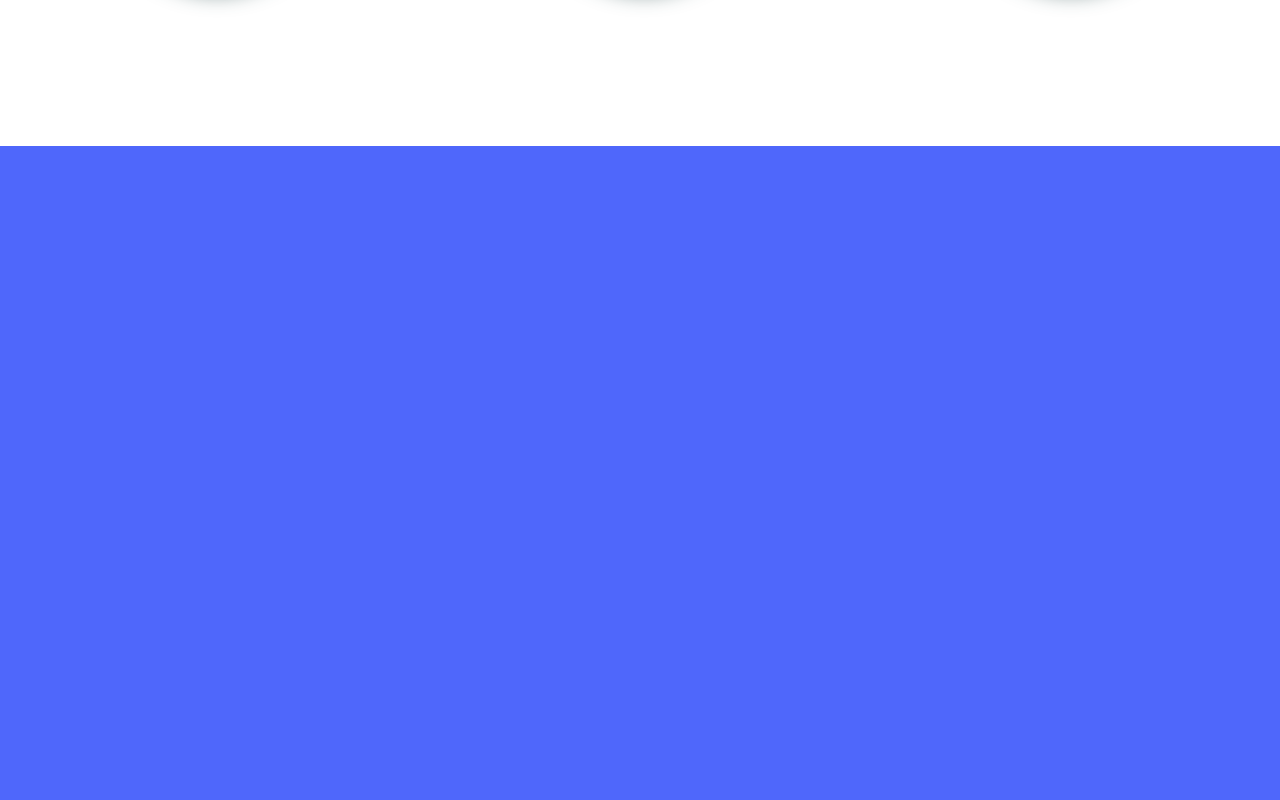
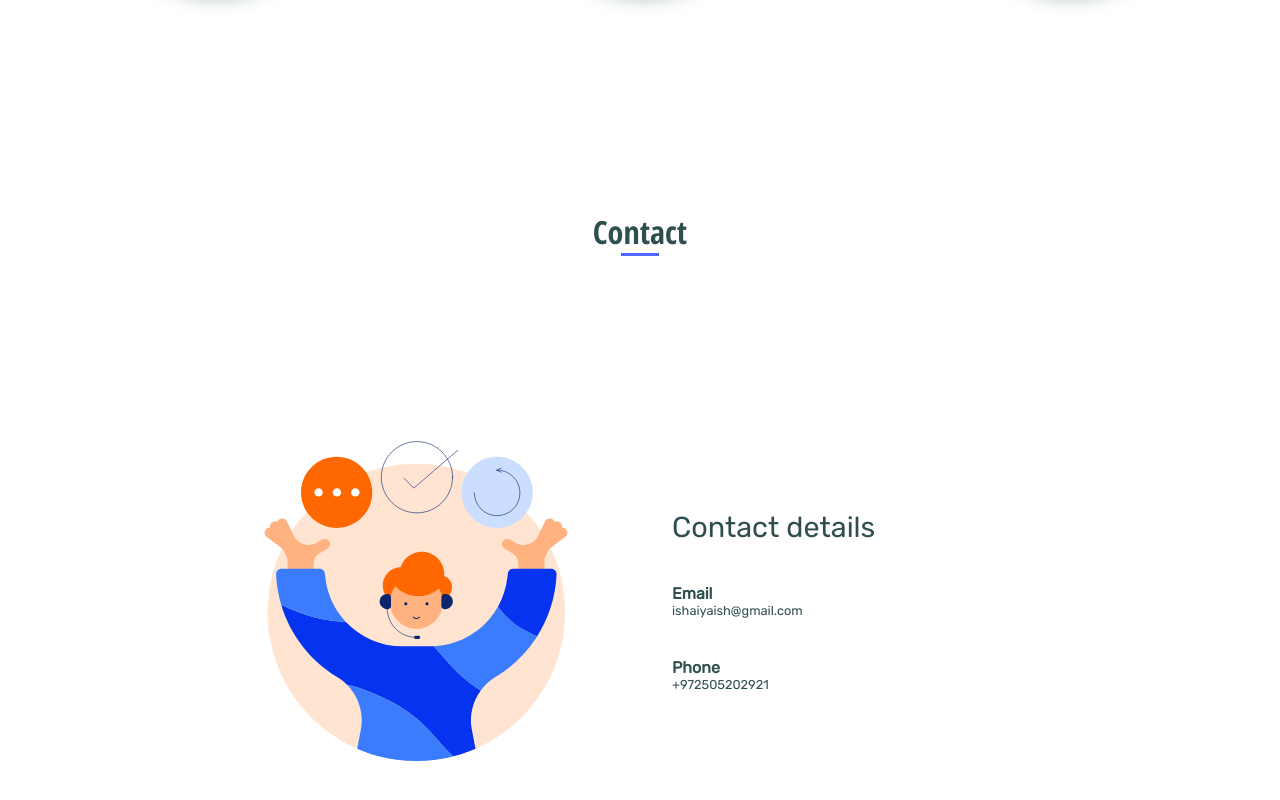
Before and after one commit to ishaishai/Portfolio, a React (Create React App) app: page / in a window 1280 px wide. Shown: the part 3054-3854 px from the top of the page. Before the commit the page ends 3200 px from the top, so only its background shows below. Built offline with nearby package versions, Linux system fonts and the light colour scheme.

Commit message:
finished

```diff
--- a/src/App.js
+++ b/src/App.js
@@ -4,6 +4,7 @@ import Home from "./components/home/Home";
 import About from "./components/about/About";
 import Skills from "./components/skills/Skills";
 import Projects from "./components/projects/Projects";
+import Contact from "./components/contact/Contact";
 
 const App = () => {
   return (
@@ -13,6 +14,7 @@ const App = () => {
       <About />
       <Skills />
       <Projects />
+      <Contact />
     </div>
   );
 };
--- /dev/null
+++ b/src/components/contact/Contact.js
@@ -0,0 +1,27 @@
+import "./contact.css";
+import ContactImage from "../../assets/Contact.svg";
+import { useState } from "react";
+const Contact = () => {
+  return (
+    <div className="skills-container" id="Contact">
+      <div className="about-title">
+        Contact
+        <div className="about-title-border"></div>
+      </div>
+      <div className="skills-subcontainer">
+        <img src={ContactImage} className="skills-img" />
+        <div className="firstCircle"></div>
+
+        <div className="contact-info">
+          <div className="skills-info-title">Contact details</div>
+          <div className="skills-info-subtitle">Email</div>
+          <div className="skills-info-details">ishaiyaish@gmail.com</div>
+          <div className="skills-info-subtitle">Phone</div>
+          <div className="skills-info-details">+972505202921</div>
+        </div>
+      </div>
+    </div>
+  );
+};
+
+export default Contact;
--- /dev/null
+++ b/src/components/contact/contact.css
@@ -0,0 +1,40 @@
+.skills-container {
+  display: flex;
+  flex-direction: column;
+  align-items: center;
+  height: 100vh;
+  color: darkslategrey;
+  background-color: white;
+}
+
+.skills-subcontainer {
+  display: flex;
+  flex-direction: row;
+  align-items: center;
+  justify-content: center;
+  height: 100vh;
+  color: darkslategrey;
+  background-color: white;
+  width: 90%;
+}
+
+.skills-info-title {
+  font-size: 1.8rem;
+}
+.skills-info-subtitle {
+  margin-top: 5vh;
+  font-weight: 800;
+  font-size: 1rem;
+}
+.skills-img {
+  width: 40vw;
+  height: 40vh;
+}
+.contact-info {
+  width: 35vw;
+}
+
+.skills-info-details {
+  word-break: normal;
+  font-size: 0.8rem;
+}
```
Also changed, not shown: src/assets/Contact.svg (added).
